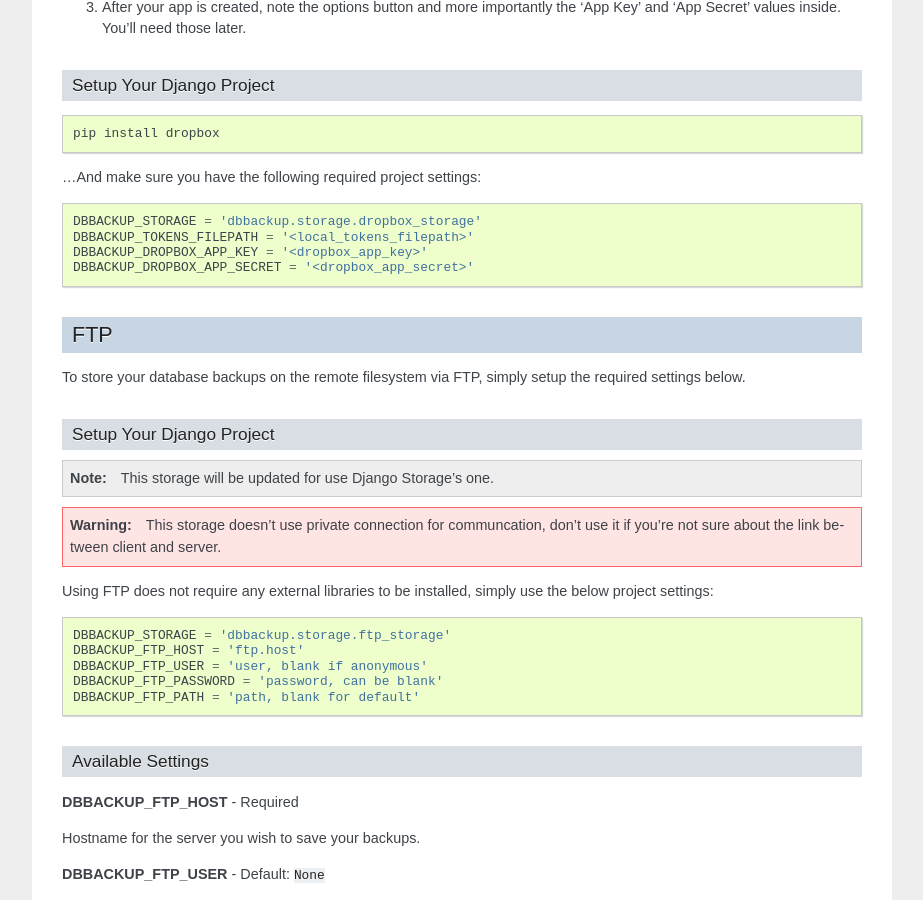
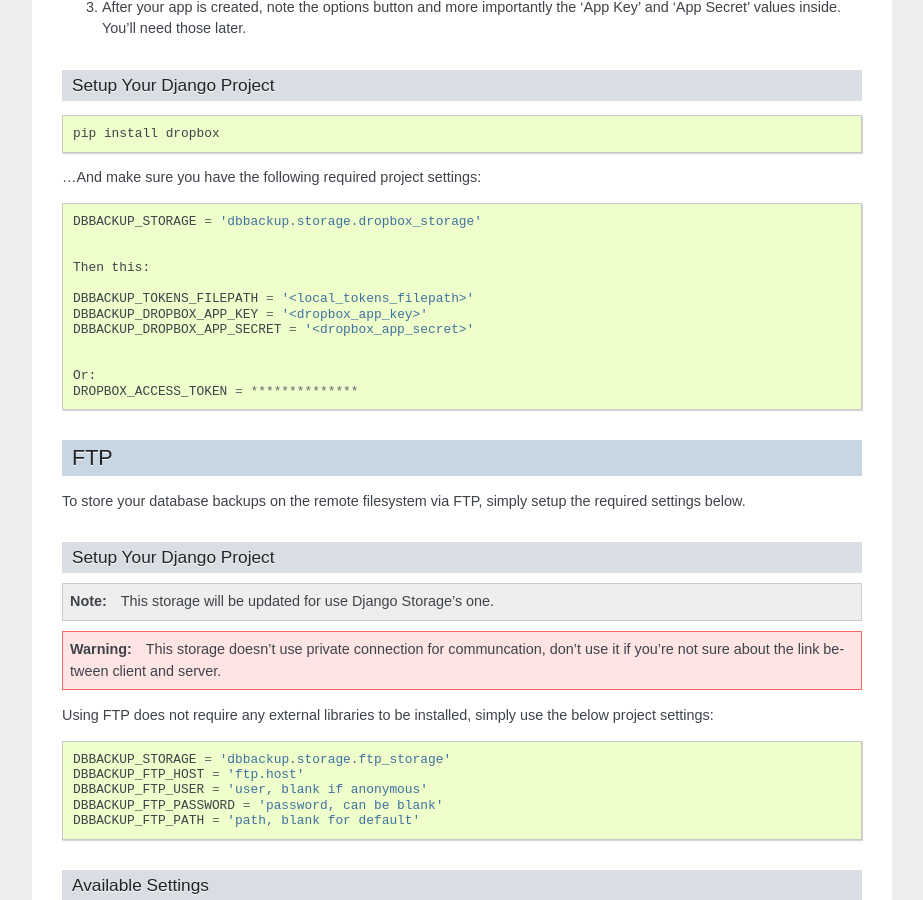
Before and after one commit to jazzband/django-dbbackup, a Sphinx documentation site: the page built from docs/storage.rst, in a window 1280 px wide and 900 px high, scrolled down 2528 px. Shown: the whole window, without its empty margins (198-1121 px from the left). Built offline with Sphinx 7.4.7, drawn with Linux system fonts in a browser that asks for light colours; the version number could not be read and is left out.

Commit message:
updated the documetation of how to specify dropbox access token for dropbox configuration

```diff
--- a/docs/storage.rst
+++ b/docs/storage.rst
@@ -183,10 +183,17 @@
 ::
 
     DBBACKUP_STORAGE = 'dbbackup.storage.dropbox_storage'
+
+
+    Then this:
+
     DBBACKUP_TOKENS_FILEPATH = '<local_tokens_filepath>'
     DBBACKUP_DROPBOX_APP_KEY = '<dropbox_app_key>'
     DBBACKUP_DROPBOX_APP_SECRET = '<dropbox_app_secret>'
 
+
+    Or:
+    DROPBOX_ACCESS_TOKEN = **************
 
 FTP
 ---
```
